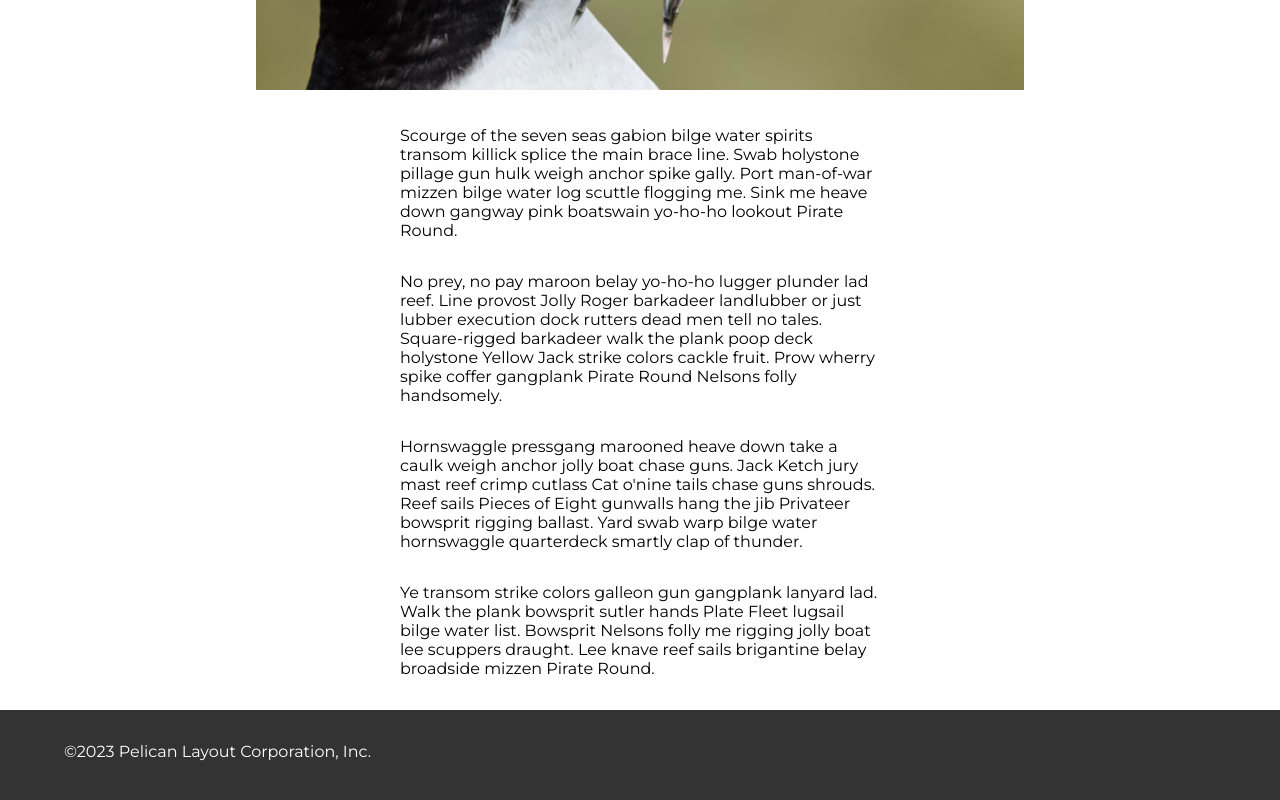
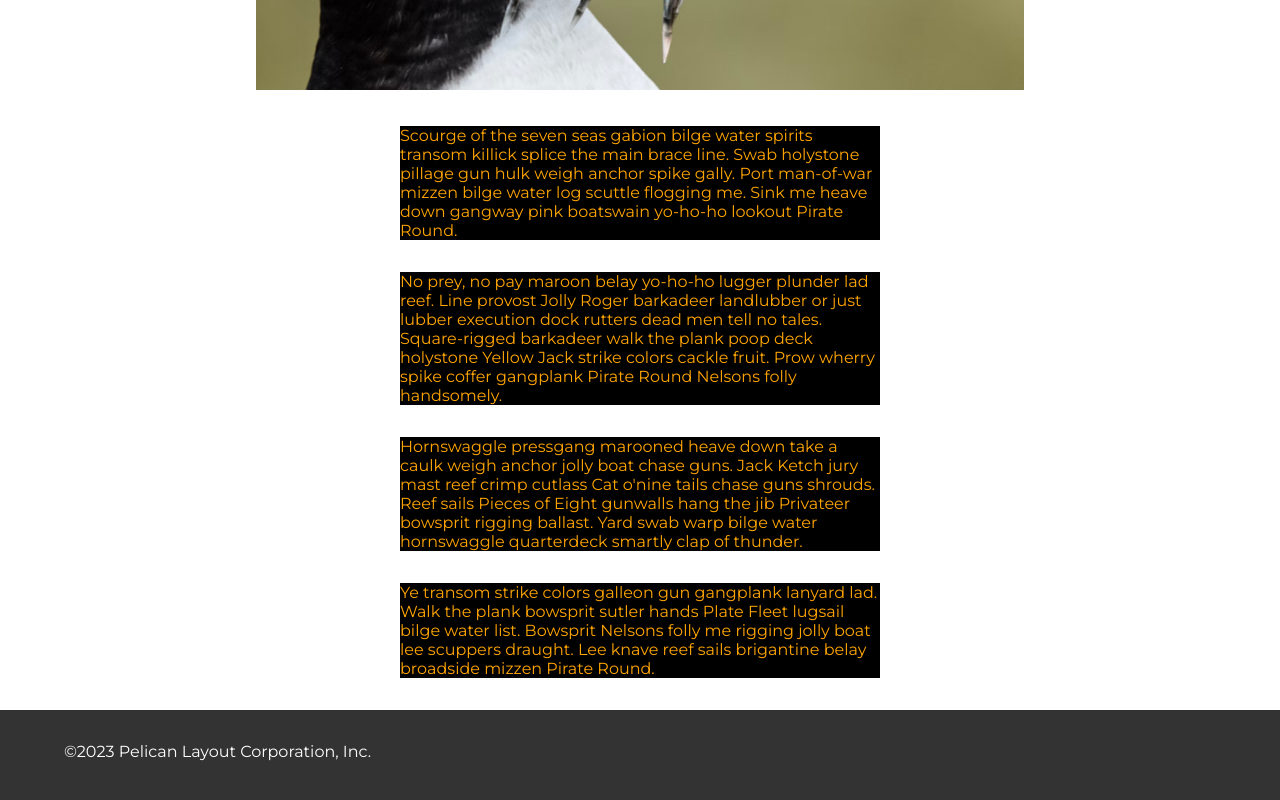
Before and after one commit to BurlingtonCodeAcademy/ptsdb-pelican-lecture-notes, a plain HTML site: page unit1-part3/index.html in a window 1280 px wide. Shown: the part 758-1558 px from the top of the page. Drawn offline with nearby package versions, Linux system fonts and the light colour scheme.

Commit message:
edits to styles.css in u1p3

```diff
--- a/unit1-part3/styles.css
+++ b/unit1-part3/styles.css
@@ -50,6 +50,8 @@ h3 {
 main p {
   font-family: 'Montserrat', sans-serif;
   max-width: 30rem;
+  color: orange;
+  background-color: black;
   margin: 2rem auto;
 }
 
```
